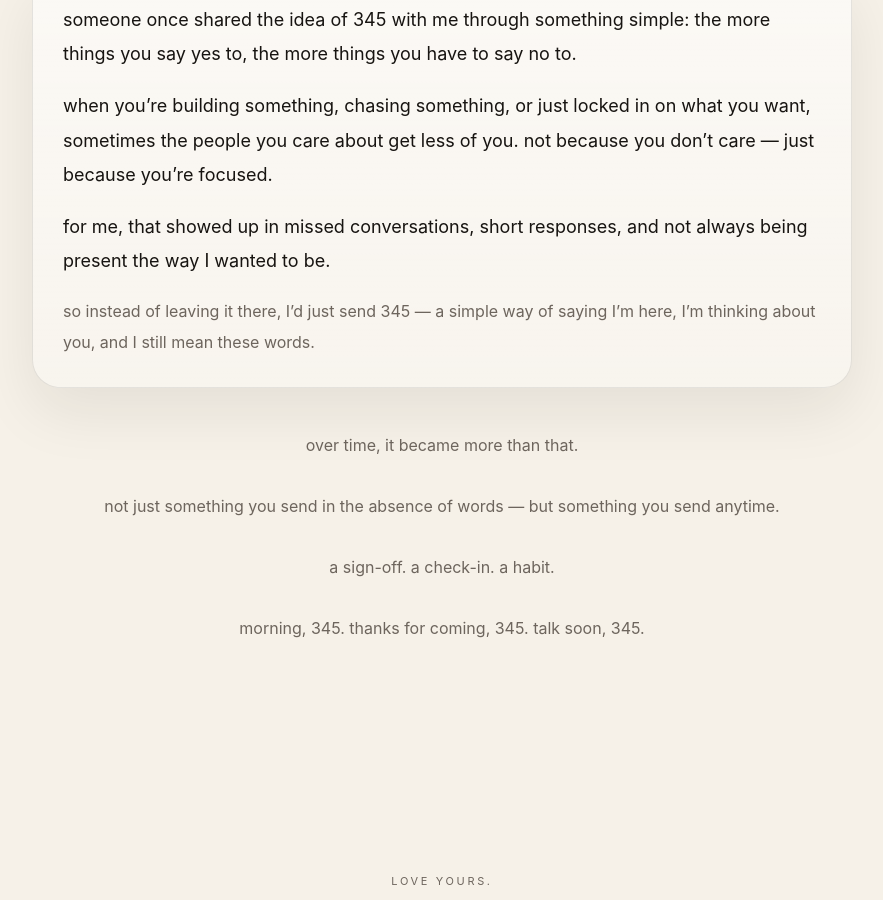
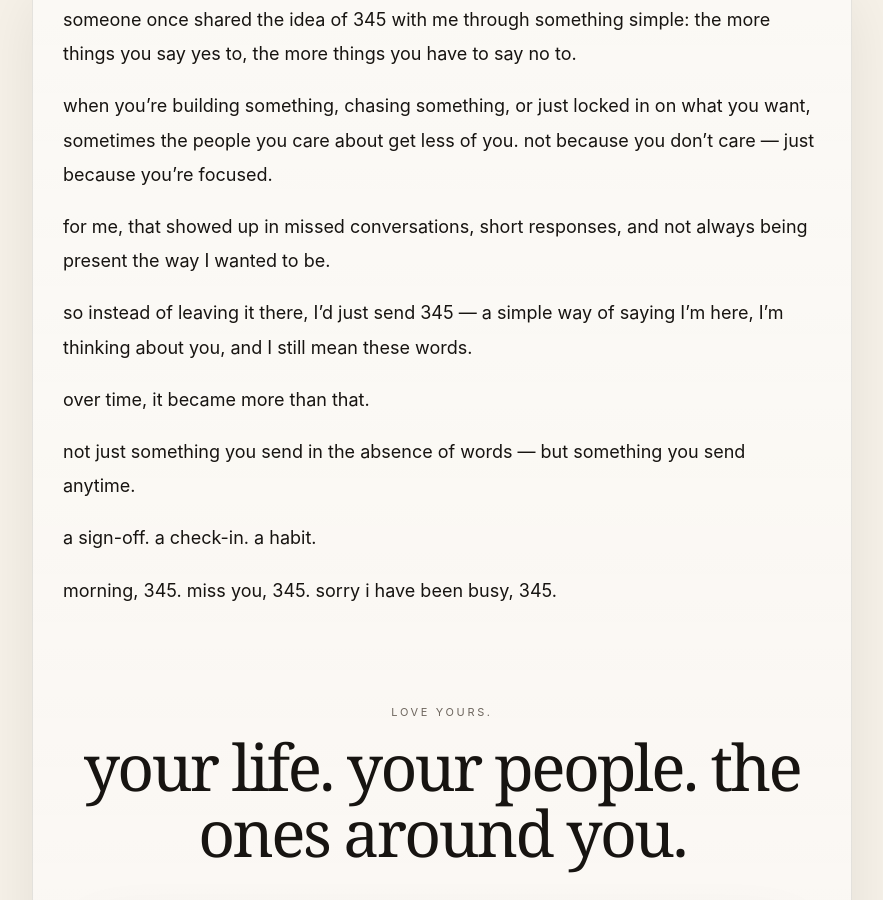
Before and after one commit to maemgmt365/ily345, a plain HTML site: page index.html in a window 1280 px wide. Shown: the part 2530-3430 px from the top of the page, without its empty margins (198-1081 px from the left). Drawn offline with Linux system fonts and the light colour scheme.

Commit message:
Update index.html

```diff
--- a/index.html
+++ b/index.html
@@ -771,36 +771,35 @@
   <p>
     someone once shared the idea of 345 with me through something simple: the more things you say yes to, the more things you have to say no to.
   </p>
+
   <p>
     when you’re building something, chasing something, or just locked in on what you want, sometimes the people you care about get less of you. not because you don’t care — just because you’re focused.
   </p>
+
   <p>
     for me, that showed up in missed conversations, short responses, and not always being present the way I wanted to be.
   </p>
-              <p class="muted">
+
+  <p>
     so instead of leaving it there, I’d just send 345 — a simple way of saying I’m here, I’m thinking about you, and I still mean these words.
   </p>
-            </div>
-          </div>
-        </div>
 
-        <div class="section-head reveal" style="margin-top: 42px;">
   <p>
     over time, it became more than that.
-            <br><br>
+  </p>
+
+  <p>
     not just something you send in the absence of words — but something you send anytime.
-            <br><br>
-            a sign-off.
-            a check-in.
-            a habit.
-            <br><br>
-            morning, 345.
-            thanks for coming, 345.
-            talk soon, 345.
+  </p>
+
+  <p>
+    a sign-off. a check-in. a habit.
+  </p>
+
+  <p>
+    morning, 345. miss you, 345. sorry i have been busy, 345.
   </p>
 </div>
-      </div>
-    </section>
 
     <!-- MESSAGE -->
     <section id="message" class="block">
```
Lines whose indentation alone changed are shown as unchanged.
